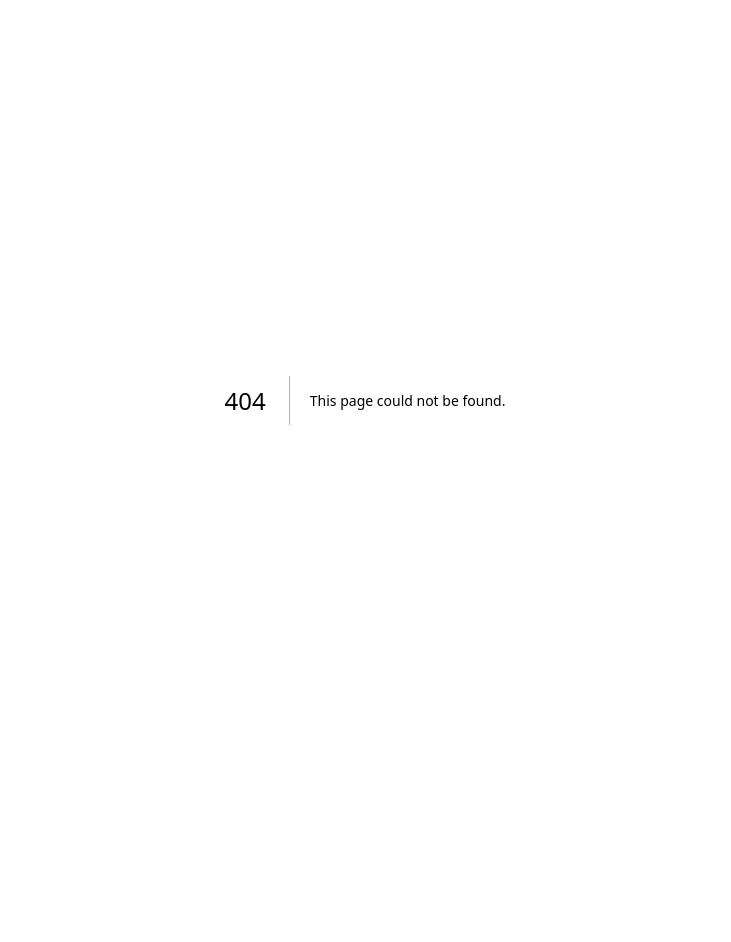
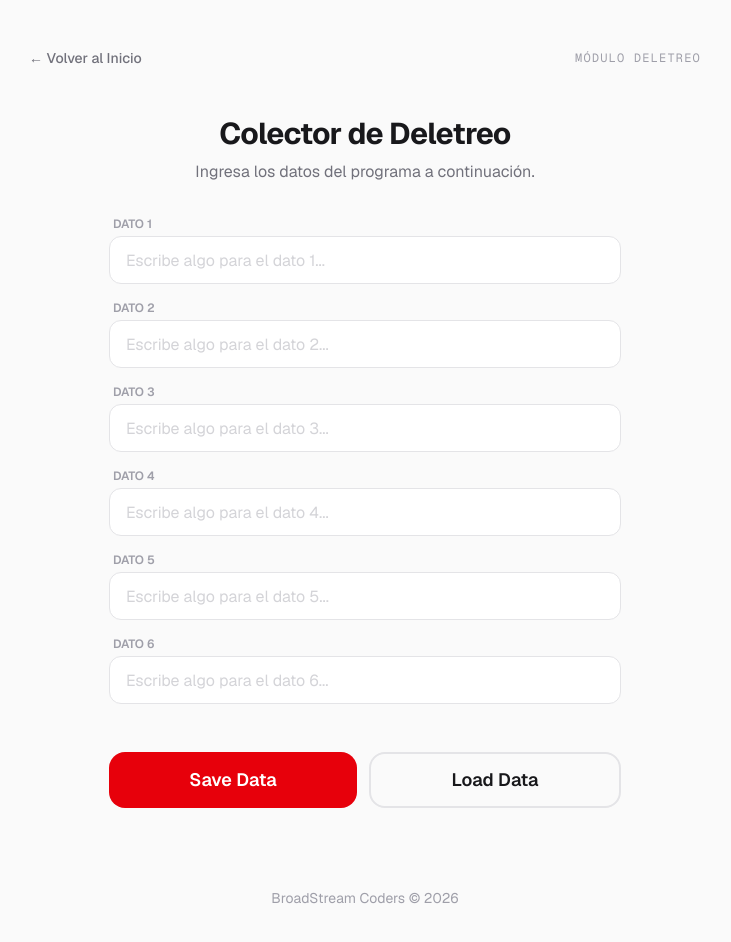
Before and after one commit to BroadStream-Coders/TvPeru-QGEM-AppCenter, a Next.js app in the folder apps/web/: page /deletreo in a window 1280 px wide. Before the commit this address had no page. Shown: the top 942 px of the page, without its empty margins (275-1006 px from the left). Before the commit the page ends 800 px from the top, so only its background shows below. Built offline with nearby package versions, Linux system fonts and the light colour scheme.

Commit message:
feat(web/deletreo): add Deletreo page for data input and JSON file handling

```diff
--- /dev/null
+++ b/apps/web/src/app/deletreo/page.tsx
@@ -0,0 +1,136 @@
+"use client";
+
+import { useState, useRef } from "react";
+import Link from "next/link";
+
+// Configuración de nombre de archivo por defecto
+const DEFAULT_FILENAME = "DeletreoData.json";
+
+export default function DeletreoPage() {
+  const [inputs, setInputs] = useState<string[]>(Array(6).fill(""));
+  const fileInputRef = useRef<HTMLInputElement>(null);
+
+  const handleInputChange = (index: number, value: string) => {
+    const newInputs = [...inputs];
+    newInputs[index] = value;
+    setInputs(newInputs);
+  };
+
+  const handleSave = () => {
+    const dataStr = JSON.stringify(inputs, null, 2);
+    const dataUri =
+      "data:application/json;charset=utf-8," + encodeURIComponent(dataStr);
+
+    const exportFileDefaultName = DEFAULT_FILENAME;
+
+    const linkElement = document.createElement("a");
+    linkElement.setAttribute("href", dataUri);
+    linkElement.setAttribute("download", exportFileDefaultName);
+    linkElement.click();
+  };
+
+  const handleLoad = (event: React.ChangeEvent<HTMLInputElement>) => {
+    const file = event.target.files?.[0];
+    if (!file) return;
+
+    const reader = new FileReader();
+    reader.onload = (e) => {
+      try {
+        const content = e.target?.result as string;
+        const data = JSON.parse(content);
+        if (Array.isArray(data)) {
+          // Aseguramos que solo cargamos hasta 6 o rellenamos si hay menos
+          const newInputs = Array(6).fill("");
+          data.slice(0, 6).forEach((val, i) => {
+            newInputs[i] = String(val);
+          });
+          setInputs(newInputs);
+        }
+      } catch (error) {
+        console.error("Error parsing JSON:", error);
+        alert(
+          "Error al cargar el archivo JSON. Asegúrate de que sea un formato válido.",
+        );
+      }
+    };
+    reader.readAsText(file);
+    // Reset file input so same file can be loaded again if needed
+    if (event.target) event.target.value = "";
+  };
+
+  const triggerLoad = () => {
+    fileInputRef.current?.click();
+  };
+
+  return (
+    <div className="flex min-h-screen flex-col items-center bg-zinc-50 px-4 py-12 font-sans dark:bg-black">
+      <header className="mb-12 w-full max-w-2xl flex justify-between items-center">
+        <Link
+          href="/"
+          className="text-sm font-medium text-zinc-500 hover:text-zinc-900 dark:hover:text-zinc-100 transition-colors"
+        >
+          &larr; Volver al Inicio
+        </Link>
+        <span className="text-xs font-mono text-zinc-400 uppercase tracking-widest">
+          Módulo Deletreo
+        </span>
+      </header>
+
+      <main className="flex w-full max-w-lg flex-col gap-8">
+        <div className="space-y-2 text-center">
+          <h1 className="text-3xl font-bold tracking-tight text-zinc-900 dark:text-zinc-50">
+            Colector de Deletreo
+          </h1>
+          <p className="text-zinc-500 dark:text-zinc-400">
+            Ingresa los datos del programa a continuación.
+          </p>
+        </div>
+
+        <section className="flex flex-col gap-4">
+          {inputs.map((value, index) => (
+            <div key={index} className="flex flex-col gap-1">
+              <label className="text-xs font-semibold text-zinc-400 uppercase ml-1">
+                Dato {index + 1}
+              </label>
+              <input
+                type="text"
+                value={value}
+                onChange={(e) => handleInputChange(index, e.target.value)}
+                placeholder={`Escribe algo para el dato ${index + 1}...`}
+                className="h-12 w-full rounded-xl border border-zinc-200 bg-white px-4 text-zinc-900 transition-all focus:border-red-500 focus:outline-none focus:ring-1 focus:ring-red-500 dark:border-zinc-800 dark:bg-zinc-900 dark:text-zinc-100 placeholder:text-zinc-300 dark:placeholder:text-zinc-700"
+              />
+            </div>
+          ))}
+        </section>
+
+        <section className="flex flex-col gap-3 sm:flex-row mt-4">
+          <button
+            onClick={handleSave}
+            className="flex-1 flex h-14 items-center justify-center rounded-2xl bg-red-600 text-lg font-semibold text-white transition-all hover:bg-red-700 active:scale-[0.98]"
+          >
+            Save Data
+          </button>
+
+          <button
+            onClick={triggerLoad}
+            className="flex-1 flex h-14 items-center justify-center rounded-2xl border-2 border-zinc-200 bg-transparent text-lg font-semibold text-zinc-900 transition-all hover:bg-zinc-100 active:scale-[0.98] dark:border-zinc-800 dark:text-zinc-100 dark:hover:bg-zinc-900"
+          >
+            Load Data
+          </button>
+
+          <input
+            type="file"
+            ref={fileInputRef}
+            onChange={handleLoad}
+            accept=".json"
+            className="hidden"
+          />
+        </section>
+
+        <footer className="mt-12 text-center text-sm text-zinc-400">
+          BroadStream Coders &copy; {new Date().getFullYear()}
+        </footer>
+      </main>
+    </div>
+  );
+}
```
